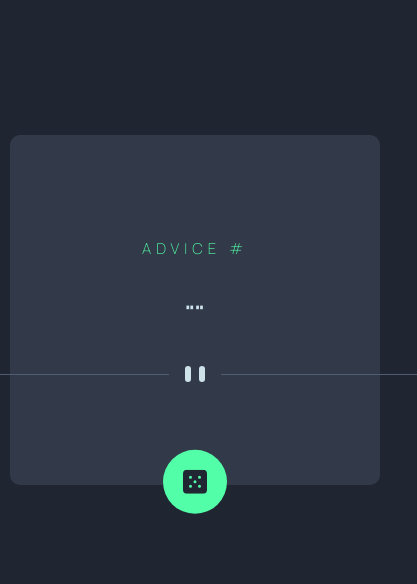
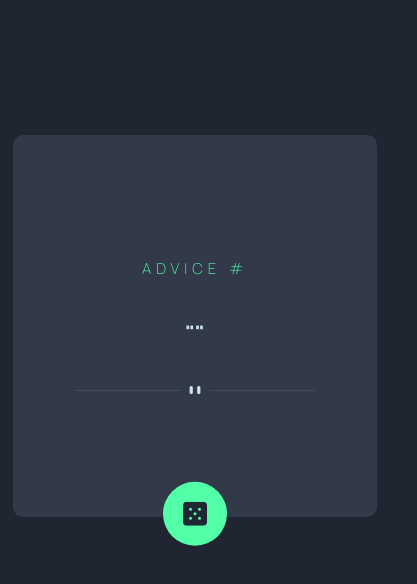
Before and after one commit to outerpreneur/advice-generator-app-main, a plain HTML site: page index.html in a window 390 px wide. Shown: the whole page, 417 px wide, since content can reach past the window. Drawn offline with Linux system fonts and the light colour scheme.

Commit message:
responsive styles

```diff
--- a/styles.css
+++ b/styles.css
@@ -43,6 +43,7 @@ body {
   align-items: center;
   position: relative;
   border-radius: 10px;
+  padding: 1em;
 }
 
 .inner-container {
@@ -52,6 +53,7 @@ body {
   justify-content: space-around;
   align-content: space-around;
   gap: 40px;
+  padding: 1em;
 }
 
 .advice-title {
@@ -96,7 +98,10 @@ body {
     align-items: flex-start;
   }
   .container {
-    width: 95%;
+    width: 85%;
     top: 16%;
   }
+  img {
+    width: 80%;
+  }
 }
```
